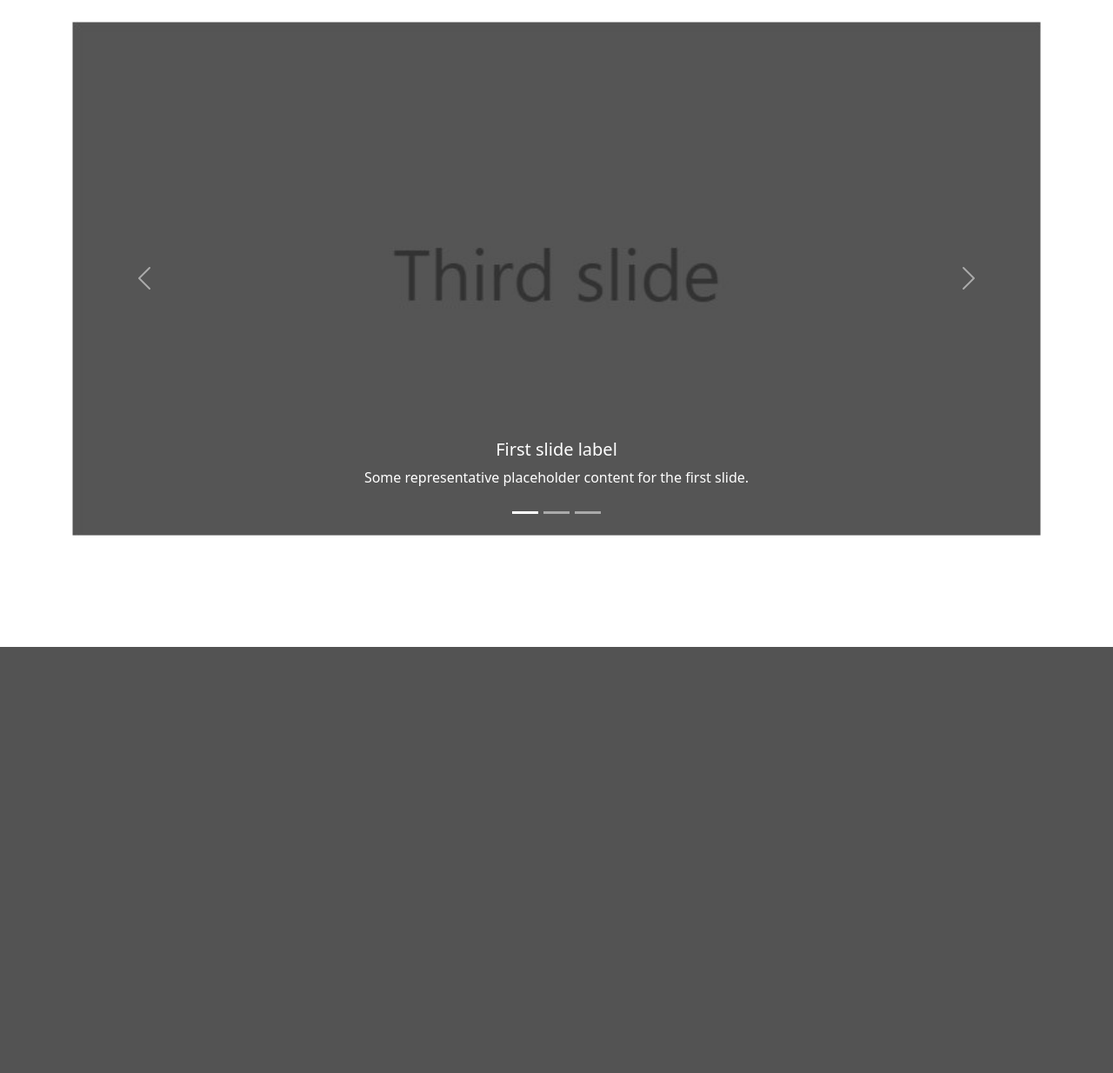
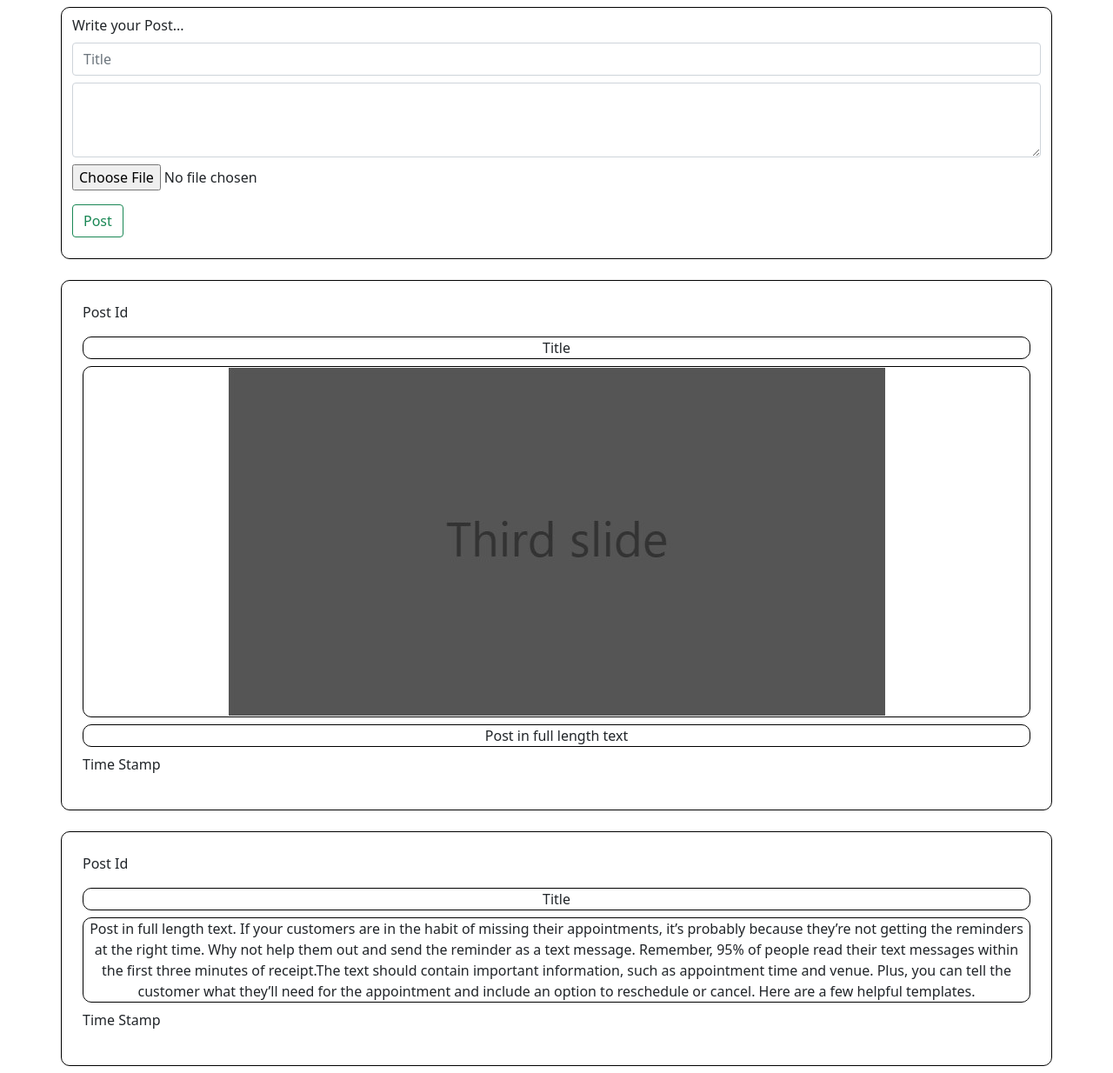
Before and after one commit to rishabh11336/Blogsite, a Flask app: page / in a window 1280 px wide. Shown: the part 56-1290 px from the top of the page at 87% size. Before the commit the page ends 800 px from the top, so only its background shows below. Run offline with Flask 2, Linux system fonts and the light colour scheme; a user stored in the database is signed in.

Commit message:
post db connection feed html and few more details
post db connection feed html and few more details

```diff
--- a/Blog Site/controller.py
+++ b/Blog Site/controller.py
@@ -49,7 +49,7 @@
             follow = len([i for i in followed])
             qpost = Post.query.filter_by(id=userid)
             post = len([i for i in qpost])
-            return render_template('profile.html', post=post, user=check[0], follower=follower, follow=follow, userid=userid)
+            return render_template('profile.html', post=post, user=check[0], follower=follower, follow=follow, userid=userid, checkprofile='Edit Profile')
         else:
             userid = session['user_id']
             user = User.query.filter_by(id=id)
@@ -61,7 +61,7 @@
             follow = len([i for i in followed])
             qpost = Post.query.filter_by(id=id)
             post = len([i for i in qpost])
-            return render_template('profile.html', post=post, userid=userid, user=check[0], follower=follower, follow=follow)
+            return render_template('profile.html', post=post, userid=userid, user=check[0], follower=follower, follow=follow, checkprofile='Follow/Unfollow')
     else:
         return redirect('/sign-in')
 
@@ -139,3 +139,28 @@
             if check:
                 session['user_id'] = check[0].id
                 return redirect('/')
+
+@app.route('/post', methods=['POST'])
+def post():
+    if request.method == "POST":
+        try:
+            userobject = User.query.filter_by(id=session['user_id'])
+            user = [i for i in userobject ]
+            title = request.form.get("title")
+            post = request.form.get("post")
+            filename = None
+            file = request.files['file']
+            if file and allowed_file(file.filename):
+                filename = secure_filename(file.filename)
+                file.save(os.path.join(app.config['UPLOAD_FOLDER'], filename))
+            print(session['user_id'], user[0].name, filename, post, title)
+            updatepost = Post(id=session['user_id'], name=user[0].name, image=filename, post=post, title=title)
+            db.session.add(updatepost)
+            db.session.flush()
+        except Exception as e:
+            print('rollback')
+            db.session.rollback()
+            return "{}".format(e), "not posted"
+        else:
+            db.session.commit()
+            return redirect('/')
--- a/Blog Site/model.py
+++ b/Blog Site/model.py
@@ -42,6 +42,7 @@
     __tablename__ = 'post'
     id = db.Column(db.Integer,   db.ForeignKey("user.id"), nullable=False)
     post_id = db.Column(db.Integer, primary_key = True,  nullable=False)
+    title = db.Column(db.String)
     post = db.Column(db.String(250))
     name = db.Column(db.String,   db.ForeignKey("user.name"), nullable=False)
     image = db.Column(db.String)
--- /dev/null
+++ b/Blog Site/static/index.css
@@ -0,0 +1,4 @@
+.post_border {
+  border: 1px solid black;
+  border-radius: 10px;
+}
--- a/Blog Site/templates/index.html
+++ b/Blog Site/templates/index.html
@@ -1,45 +1,37 @@
 {% extends "base.html" %}
   {% block main %}
+  <div class="container-xl py-2 post_border my-2">
+    <div class="mb-3">
+      <form method="POST" action="/post" enctype="multipart/form-data">
+      <label for="exampleFormControlTextarea1" class="form-label">Write your Post...</label>
+      <input class="form-control" type="text" name="title" placeholder="Title" aria-label="Title example">
+      <textarea class="form-control my-2" name="post" id="exampleFormControlTextarea1" rows="3"></textarea>
+      <dl>
+        <p>
+          <input type="file" name="file" autocomplete="off">
+        </p>
+      </dl>
+      <button class="btn btn-outline-success" type="submit">Post</button>
+    </form>
+    </div>
+  </div>
 
-
-  <div class="container py-4">
-  <div id="carouselExampleCaptions" class="carousel slide" data-bs-ride="carousel">
-    <div class="carousel-indicators">
-      <button type="button" data-bs-target="#carouselExampleCaptions" data-bs-slide-to="0" class="active" aria-current="true" aria-label="Slide 1"></button>
-      <button type="button" data-bs-target="#carouselExampleCaptions" data-bs-slide-to="1" aria-label="Slide 2"></button>
-      <button type="button" data-bs-target="#carouselExampleCaptions" data-bs-slide-to="2" aria-label="Slide 3"></button>
-    </div>
-    <div class="carousel-inner">
-      <div class="carousel-item active">
-        <img src="static/temp.jpg" class="d-block w-100" alt="...">
-        <div class="carousel-caption d-none d-md-block">
-          <h5>First slide label</h5>
-          <p>Some representative placeholder content for the first slide.</p>
-        </div>
-      </div>
-      <div class="carousel-item">
-        <img src="static/temp.jpg" class="d-block w-100" alt="...">
-        <div class="carousel-caption d-none d-md-block">
-          <h5>Second slide label</h5>
-          <p>Some representative placeholder content for the second slide.</p>
-        </div>
-      </div>
-      <div class="carousel-item">
-        <img src="static/temp.jpg" class="d-block w-100" alt="...">
-        <div class="carousel-caption d-none d-md-block">
-          <h5>Third slide label</h5>
-          <p>Some representative placeholder content for the third slide.</p>
-        </div>
-      </div>
-    </div>
-    <button class="carousel-control-prev" type="button" data-bs-target="#carouselExampleCaptions" data-bs-slide="prev">
-      <span class="carousel-control-prev-icon" aria-hidden="true"></span>
-      <span class="visually-hidden">Previous</span>
-    </button>
-    <button class="carousel-control-next" type="button" data-bs-target="#carouselExampleCaptions" data-bs-slide="next">
-      <span class="carousel-control-next-icon" aria-hidden="true"></span>
-      <span class="visually-hidden">Next</span>
-    </button>
+  <div class="container-lg px-4 py-4 post_border my-4">
+  <div class="mb-3">
+  <p>Post Id</p>
+  <center class="post_border">Title</center>
+  <center class="post_border my-2"><img src="static/temp.jpg"></center>
+  <center class="post_border my-2">Post in full length text</center>
+  <p>Time Stamp</p>
   </div>
   </div>
+  <div class="container-lg px-4 py-4 post_border my-2">
+    <div class="mb-3">
+    <p>Post Id</p>
+    <center class="post_border">Title</center>
+    <center class="post_border my-2">Post in full length text. If your customers are in the habit of missing their appointments, it’s probably because they’re not getting the reminders at the right time. Why not help them out and send the reminder as a text message. Remember, 95% of people read their text messages within the first three minutes of receipt.The text should contain important information, such as appointment time and venue. Plus, you can tell the customer what they’ll need for the appointment and include an option to reschedule or cancel. Here are a few helpful templates.</center>
+    <p>Time Stamp</p>
+    </div>
+    </div>
+  <link rel="stylesheet" type="text/css" href="{{ url_for('static', filename='index.css') }}">
   {% endblock %}
```
Also changed, not shown: Blog Site/templates/profile.html (+5 -4 lines), Blog Site/templates/sign-up.html (+1 -17 lines), Blog Site/database.sqlite3, Blog Site/static/Screenshot_2023-01-09_152355.jpg (added).
